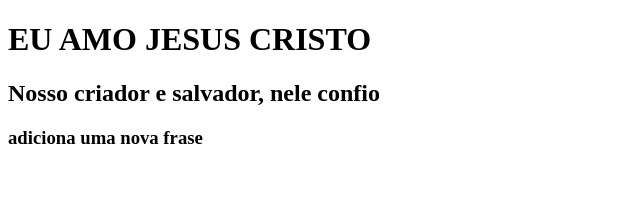
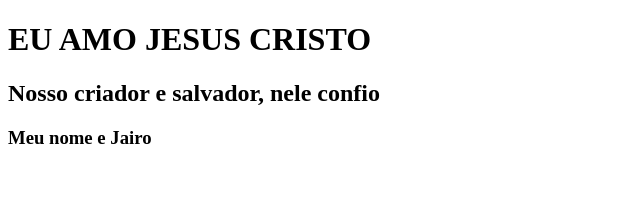
Before and after one commit to JairoMatos/Clone-tab-news2025, a Next.js app: page / in a window 1280 px wide. Shown: the top 217 px of the page, without its empty margins (0-640 px from the left). Built offline with nearby package versions, Linux system fonts and the light colour scheme.

Commit message:
altera pagina principal

```diff
--- a/pages/index.js
+++ b/pages/index.js
@@ -1,13 +1,12 @@
 function Home() {
-  const nome = "ola";
-  if (nome) {
-    console.log(nome);
-  }
+  const nome = "Jairo";
+
   return (
     <div>
       <h1>EU AMO JESUS CRISTO</h1>
       <h2>Nosso criador e salvador, nele confio</h2>
-      <h3>adiciona uma nova frase</h3>
+
+      <h3>Meu nome e {nome}</h3>
 
       <h3></h3>
     </div>
```
